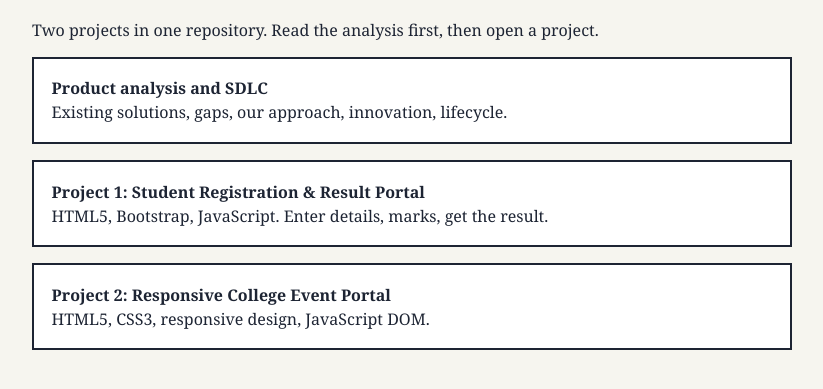
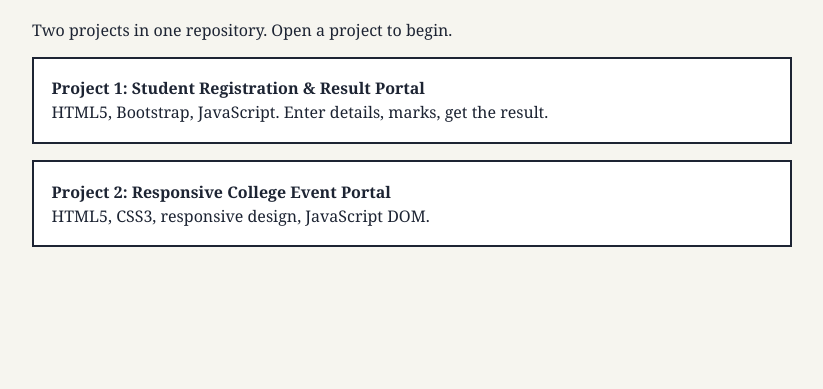
Before and after one commit to maheera2006/She-Builds-frontend-mini-projects, a plain HTML site: page index.html in a window 1280 px wide. Shown: the part 99-488 px from the top of the page, without its empty margins (228-1051 px from the left). Drawn offline with Linux system fonts and the light colour scheme.

Commit message:
Remove SDLC card

```diff
--- a/index.html
+++ b/index.html
@@ -1,7 +1,7 @@
 <!DOCTYPE html><html lang="en"><head><meta charset="UTF-8"><meta name="viewport" content="width=device-width,initial-scale=1"><title>Front-End Mini Projects</title>
 <style>body{font-family:Georgia,serif;margin:0;background:#f6f5ef;color:#1d2433}main{max-width:760px;margin:auto;padding:2rem 1rem}a.c{display:block;background:#fff;border:2px solid #1d2433;padding:1.1rem;margin:1rem 0;text-decoration:none;color:inherit;line-height:1.5}a.c:hover,a.c:focus{background:#1d2433;color:#fff;outline:3px solid #e0a100}</style></head>
-<body><main><h1>Front-End Mini Projects</h1><p>Two projects in one repository. Read the analysis first, then open a project.</p>
-<a class="c" href="docs/PRODUCT_ANALYSIS.md"><b>Product analysis and SDLC</b><br>Existing solutions, gaps, our approach, innovation, lifecycle.</a>
+<body><main><h1>Front-End Mini Projects</h1><p>Two projects in one repository. Open a project to begin.</p>
+
 <a class="c" href="student-portal/index.html"><b>Project 1: Student Registration &amp; Result Portal</b><br>HTML5, Bootstrap, JavaScript. Enter details, marks, get the result.</a>
 <a class="c" href="event-portal/index.html"><b>Project 2: Responsive College Event Portal</b><br>HTML5, CSS3, responsive design, JavaScript DOM.</a>
 </main></body></html>
```
